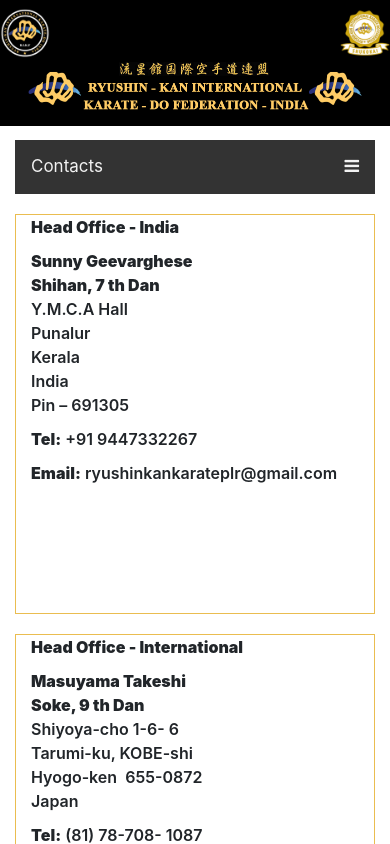
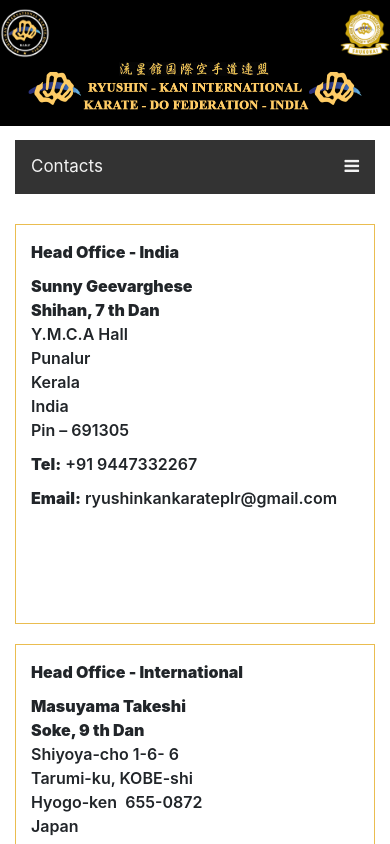
Before and after one commit to chandus123/karateschool, an Angular app: page /contacts in a window 390 px wide. Shown: the top 844 px of the page. Built offline with nearby package versions, Linux system fonts and the light colour scheme; what angular-image-slider would draw is missing.

Commit message:
contact padding 26-09-2018

```diff
--- a/src/app/contacts/contacts.component.css
+++ b/src/app/contacts/contacts.component.css
@@ -4,6 +4,7 @@
     border: 1px solid #EABD50;
     min-height: 400px;
     padding: 0px;
+    padding-top: 15px;
 }
 .subcontent{
     padding-bottom: 10px;
@@ -32,4 +33,11 @@
 .change-row{
     margin-left: 0px !important;
     margin-right: 0px !important;
+    margin-top: 10px;
 }
+
+@media screen and (min-width: 0px) and (max-width: 1015px) {
+    .change-row{
+        margin-bottom: 30px;
+    }
+}
--- a/src/app/header/header.component.html
+++ b/src/app/header/header.component.html
@@ -5,7 +5,7 @@
         </a>
     </div>
     <div class="cust-logo-four">
-        <a href="http://rikf.org/rikf/welcome.htm">
+        <a  target="_blank" href="http://rikf.org/rikf/welcome.htm">
             <img src="../../assets/shukokai_logo.png" class="cust-logo-second" alt="">
         </a>
     </div>
--- a/src/app/mobile-navbar/mobile-navbar.component.css
+++ b/src/app/mobile-navbar/mobile-navbar.component.css
@@ -1,6 +1,4 @@
-.menu-dec{
-    background-color: #d2691e1a;
-}
+
 
 /* Add a black background color to the top navigation */
 .topnav {
@@ -63,7 +61,18 @@
 
   /* The "responsive" class is added to the topnav with JavaScript when the user clicks on the icon. This class makes the topnav look good on small screens (display the links vertically instead of horizontally) */
 @media screen and (max-width: 600px) {
+
+    .menu-dec{
+        background-color: #d2691e1a;
+    }
+
+    .active {
+        background-color: #e3b74d;
+        color: white;
+    }
+
     .topnav.responsive {position: relative;}
+
     .topnav.responsive a.icon {
         position: absolute;
         right: 0;
--- a/src/app/mobile-navbar/mobile-navbar.component.ts
+++ b/src/app/mobile-navbar/mobile-navbar.component.ts
@@ -40,7 +40,11 @@
 
   chanFunction()
   {
-    this.cls.pop();
+    var width = (window.innerWidth > 0) ? window.innerWidth : screen.width;
+    if(width < 600)
+    {
+      this.cls.pop();
+    }
   }
 
   myFunction(){
```
Lines whose indentation alone changed are shown as unchanged.
